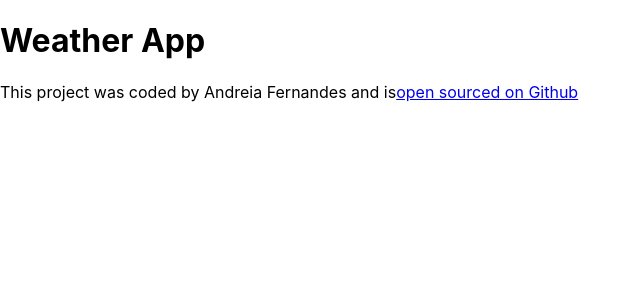
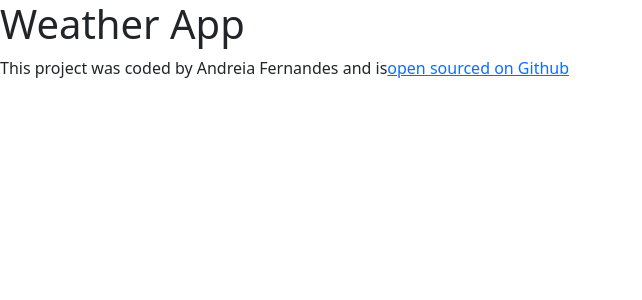
Before and after one commit to andie7/New-React-weather-app, a React (Create React App) app: page / in a window 1280 px wide. Shown: the top 300 px of the page, without its empty margins (0-642 px from the left). Built offline with nearby package versions, Linux system fonts and the light colour scheme.

Commit message:
added bootstrap

```diff
--- a/package.json
+++ b/package.json
@@ -6,6 +6,7 @@
     "@testing-library/jest-dom": "^5.17.0",
     "@testing-library/react": "^13.4.0",
     "@testing-library/user-event": "^13.5.0",
+    "bootstrap": "^5.3.2",
     "react": "^18.2.0",
     "react-dom": "^18.2.0",
     "react-scripts": "5.0.1",
--- a/public/index.html
+++ b/public/index.html
@@ -14,6 +14,7 @@
   </head>
   <body>
     <noscript>You need to enable JavaScript to run this app.</noscript>
+
     <div id="root"></div>
   </body>
 </html>
--- a/src/App.js
+++ b/src/App.js
@@ -4,6 +4,7 @@ import "./App.css";
 export default function App() {
   return (
     <div className="App">
+      <div className="Container">
         <h1>Weather App</h1>
 
         <footer>
@@ -16,5 +17,6 @@ export default function App() {
           </a>
         </footer>
       </div>
+    </div>
   );
 }
```
Also changed, not shown: src/index.js (+7 -6 lines), 1 other file (tests, documents, lock files or other folders). Lines whose indentation alone changed are shown as unchanged.
